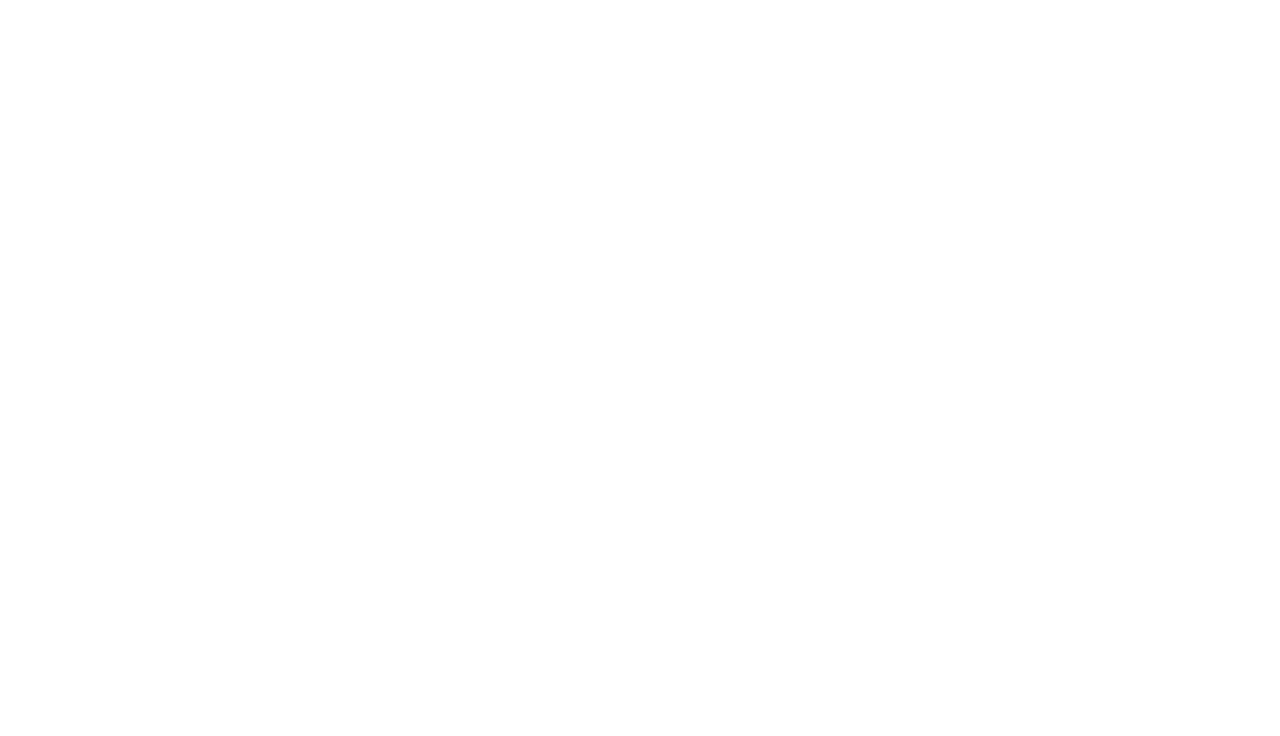
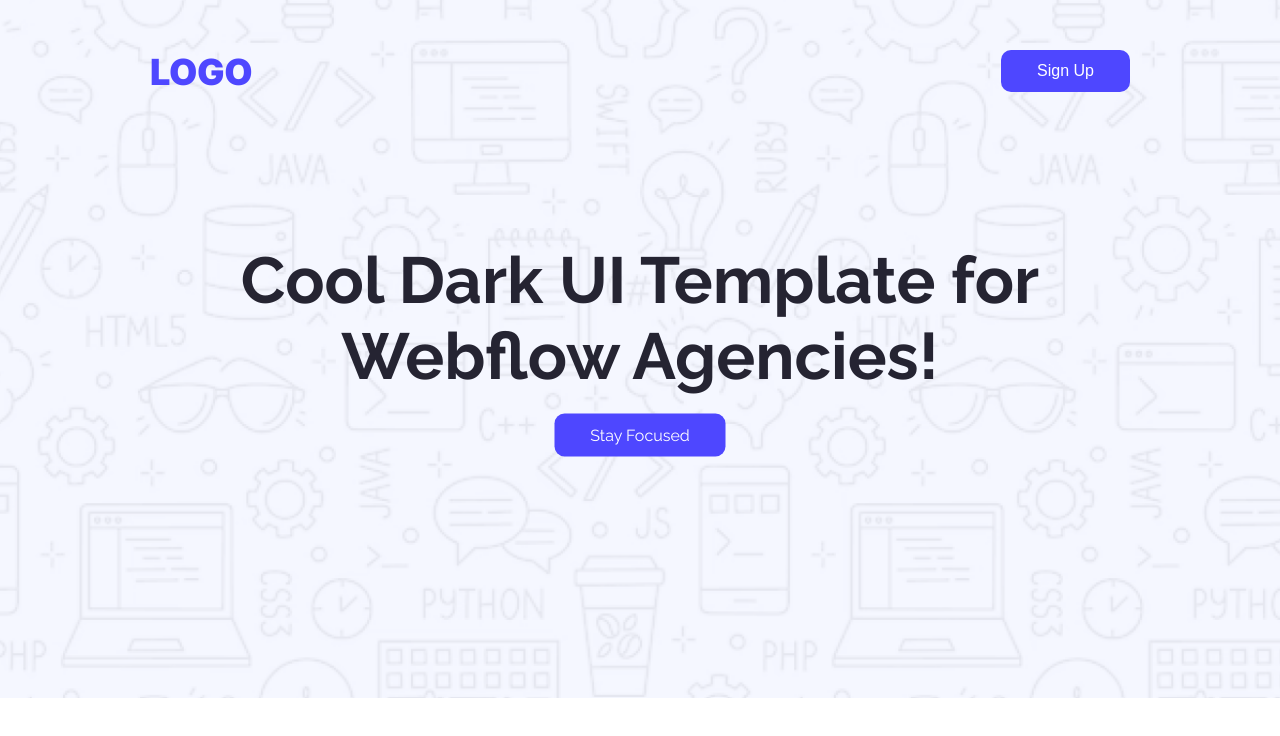
Before and after one commit to farhanarexa/A01-landing-launchpad, a plain HTML site: page index.html in a window 1280 px wide. Drawn offline with Linux system fonts and the light colour scheme.

Commit message:
hero section done including nav

```diff
--- a/index.html
+++ b/index.html
@@ -6,9 +6,29 @@
     <meta name="viewport" content="width=device-width, initial-scale=1.0">
     <title>Landing Launchpad</title>
     <link rel="stylesheet" href="styles/index.css">
+    <link rel="preconnect" href="https://fonts.googleapis.com">
+<link rel="preconnect" href="https://fonts.gstatic.com" crossorigin>
+<link href="https://fonts.googleapis.com/css2?family=Inter:ital,opsz,wght@0,14..32,100..900;1,14..32,100..900&family=Open+Sans:ital,wght@0,300..800;1,300..800&display=swap" rel="stylesheet">
+
+<link rel="preconnect" href="https://fonts.googleapis.com">
+<link rel="preconnect" href="https://fonts.gstatic.com" crossorigin>
+<link href="https://fonts.googleapis.com/css2?family=Inter:ital,opsz,wght@0,14..32,100..900;1,14..32,100..900&family=Open+Sans:ital,wght@0,300..800;1,300..800&family=Raleway:ital,wght@0,100..900;1,100..900&display=swap" rel="stylesheet">
+
 </head>
 
 <body>
+    <header>
+        <nav>
+            <ul>
+                <li class="open-sans-normal"><a href="#">LOGO</a></li>
+                <li class="open-sans-normal-2"><button>Sign Up</button></li>
+            </ul>
+        </nav>
+        <div class="header-content">
+            <h1 class="content-title">Cool Dark UI Template for Webflow Agencies!</h1>
+            <button class="content-button">Stay Focused</button>
+        </div>
+    </header>
 
 </body>
 
--- a/styles/index.css
+++ b/styles/index.css
@@ -0,0 +1,99 @@
+* {
+    margin: 0;
+    padding: 0;
+    box-sizing: border-box;}
+
+.open-sans-normal {
+    font-size: 34px;
+    font-family: "Inter", sans-serif;
+    font-optical-sizing: auto;
+    font-weight: 900;
+    font-style: normal;
+    font-variation-settings:
+        "wdth" 100;
+}
+
+
+.open-sans-normal-2 {
+    font-size: 16px;
+    font-family: "Raleway", sans-serif;
+    font-optical-sizing: auto;
+    font-weight: 900px;
+    font-style: normal;
+    font-variation-settings:
+        "wdth" 100;
+}
+
+/* nav styles */
+nav ul {
+    display: flex;
+    justify-content: space-between;
+    padding: 0px 150px;
+
+
+}
+
+nav li {
+    list-style: none;
+    margin-top: 50px;
+}
+nav li a {
+    text-decoration: none;
+    color: #4E47FF;
+    font-weight: 900;
+    font-size: 36px;
+
+}
+
+nav li button {
+    margin-left: 20px;
+    padding: 10px 20px;
+    background-color: #4E47FF;
+    color: white;
+    border: none;
+    border-radius: 10px;
+    cursor: pointer;
+    padding: 12px 36px;
+    font-weight: 900px;
+    font-size: 16px;
+}
+
+/* header styles */
+header{
+    background-image: url("../images/Hero-bg.png");
+    background-size: cover;
+    background-position: center;
+    height: 698px;
+    width: 100%;
+    position: relative;
+}
+
+.header-content {
+    position: absolute;
+    top: 50%;
+    left: 50%;
+    transform: translate(-50%, -50%);
+    text-align: center;
+}
+
+.content-title {
+    width: 905px;
+    height: 152px;
+    font-family: "Raleway", sans-serif;
+    font-weight: 700px;
+    font-size: 65px;
+    color: #252432;
+    margin-bottom: 20px;
+}
+
+.content-button {
+    font-weight: 900px;
+    font-size: 16px;
+    font-family: "Raleway", sans-serif;
+    padding: 12px 36px;
+    background-color: #4E47FF;
+    color: white;
+    border: none;
+    border-radius: 10px;
+    cursor: pointer;
+}
```
Also changed, not shown: images/Hero-bg.png (added), images/avatar.png (added), images/icon-star.png (added), images/wc-big.png (added), images/wc-mini.png (added).
